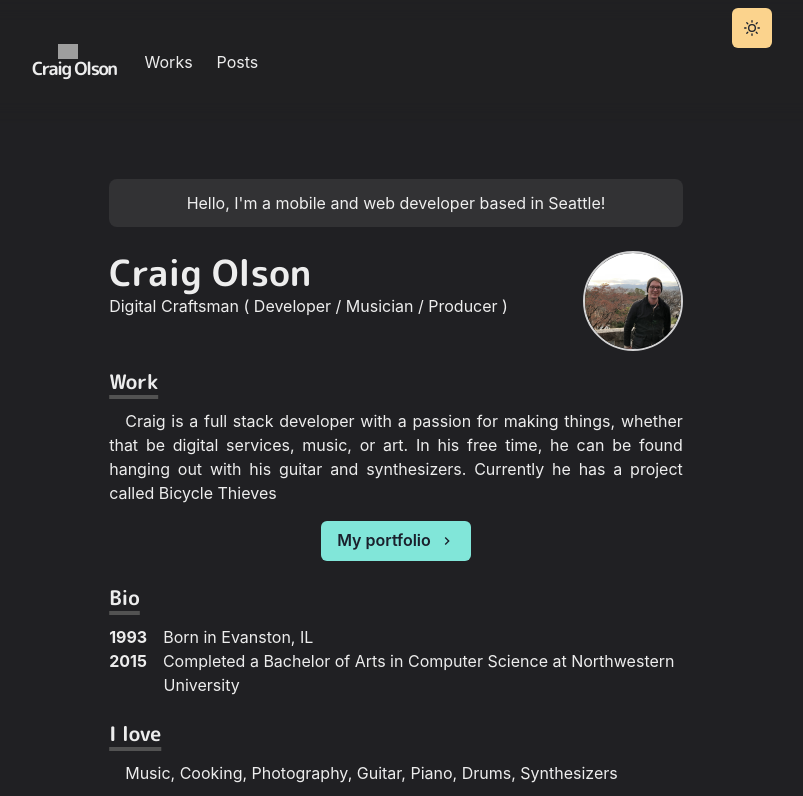
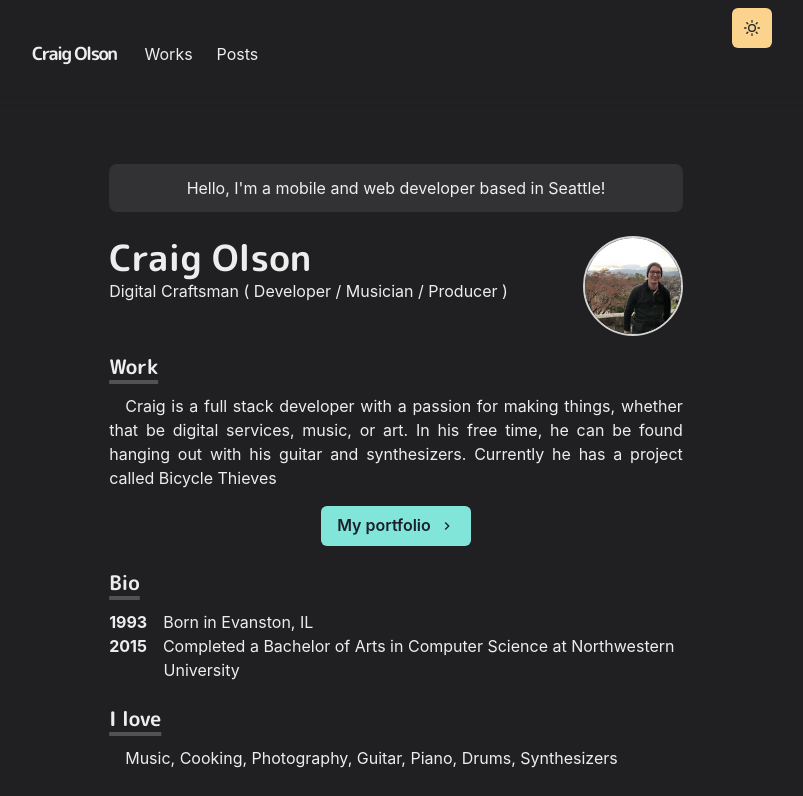
Before and after one commit to colson0804/portfolio-site, a Next.js app: page / in a window 1280 px wide. Shown: the top 796 px of the page, without its empty margins (244-1047 px from the left). Built offline with nearby package versions, Linux system fonts and the light colour scheme; grey boxes are pictures that could not be loaded.

Commit message:
Remove logo from navigation bar

```diff
--- a/components/logo.js
+++ b/components/navbar-title.js
@@ -1,6 +1,5 @@
 import Link from 'next/link'
-import Image from 'next/image'
-import { Center, flexbox, Text, useColorModeValue } from '@chakra-ui/react'
+import { Text, useColorModeValue } from '@chakra-ui/react'
 import styled from '@emotion/styled'
 
 const LogoBox = styled.span`
@@ -11,17 +10,11 @@ const LogoBox = styled.span`
   height: 30px;
   line-height: 20px;
   padding: 10px;
-
-  @:hover img {
-    transform: rotate(20deg);
-  }
 `
-const Logo = () => {
-  const footPrintImg = `/images/footprint${useColorModeValue('', '-dark')}.png`
+const NavbarTitle = () => {
   return (
     <Link href="/">
       <LogoBox>
-        <Image src={footPrintImg} width={20} height={20} alt="logo" />
         <Text
           color={useColorModeValue('gray.800', 'whiteAlpha.900')}
           fontFamily="M PLUS Rounded 1c"
@@ -35,4 +28,4 @@ const Logo = () => {
   )
 }
 
-export default Logo
+export default NavbarTitle
--- a/components/navbar.js
+++ b/components/navbar.js
@@ -1,4 +1,4 @@
-import Logo from './logo.js'
+import NavbarTitle from './navbar-title.js'
 import NextLink from 'next/link'
 import {
   Container,
@@ -58,7 +58,7 @@ const Navbar = props => {
       >
         <Flex align="center" mr={5}>
           <Heading as="h1" size="lg" letterSpacing={'tighter'}>
-            <Logo />
+            <NavbarTitle />
           </Heading>
         </Flex>
         <Stack
```
